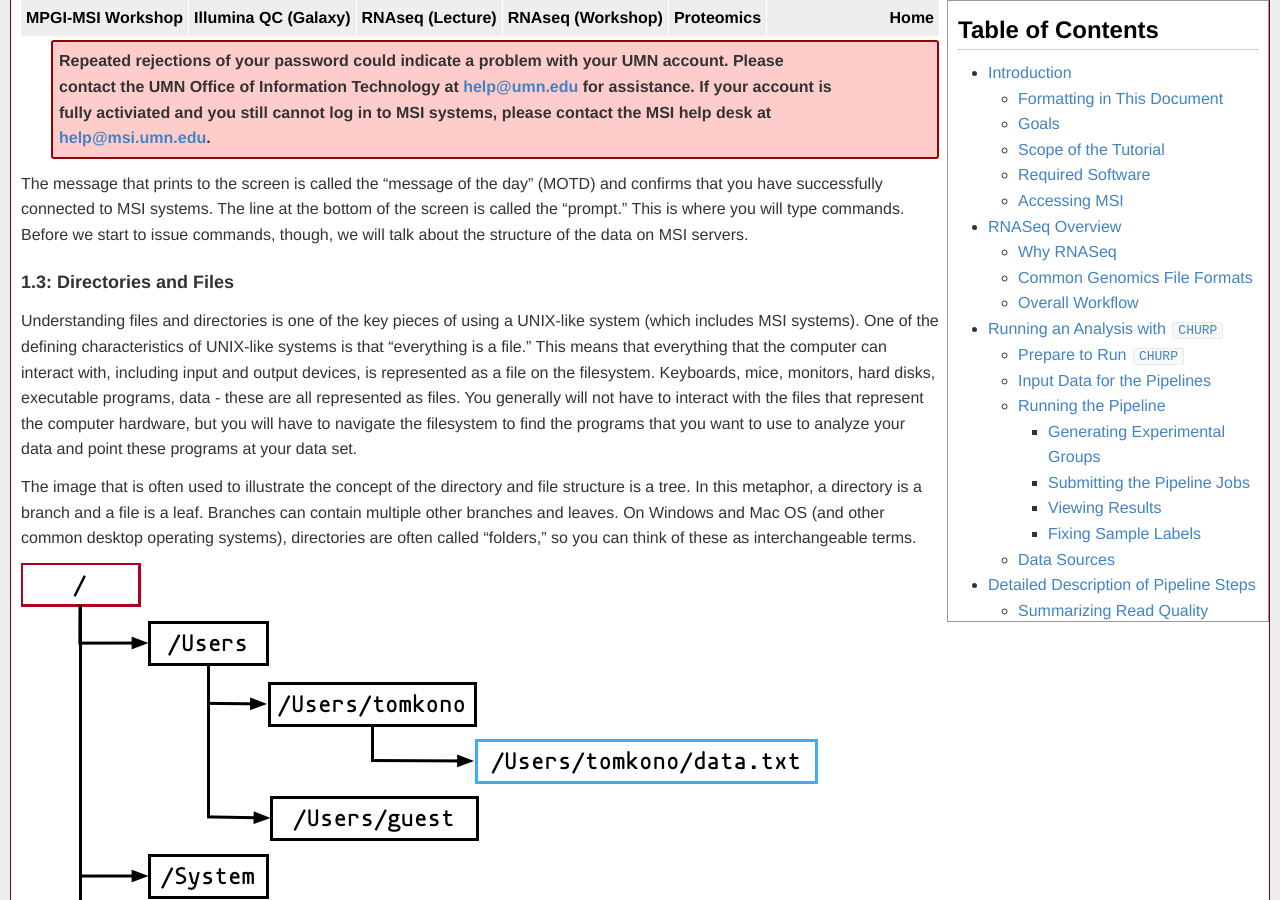
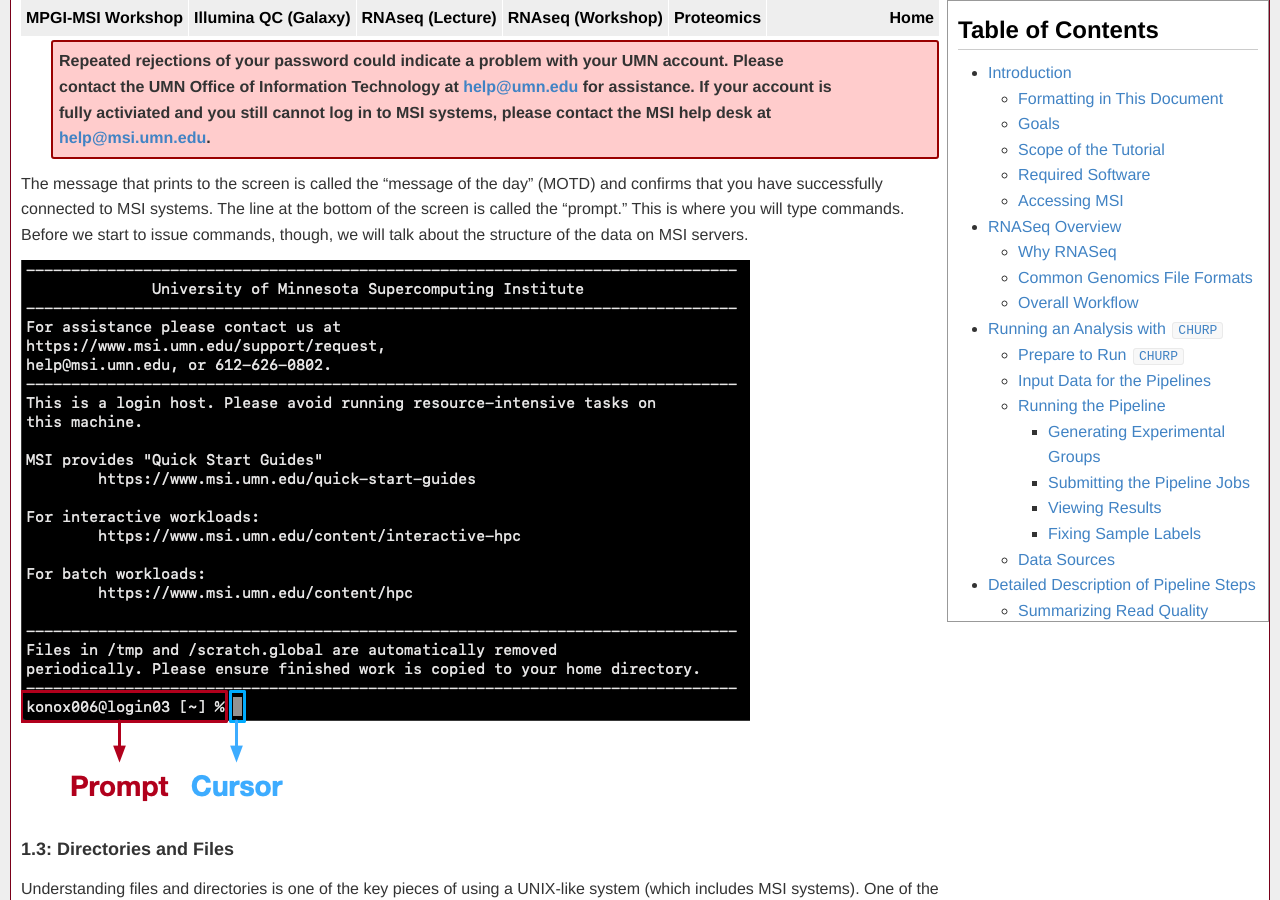
Before and after one commit to msi-ris/Tutorials, a Jekyll site: the page built from rnaseq_cmd_beta.md, in a window 1280 px wide and 900 px high, scrolled down 3580 px. Built offline with Jekyll 4.4.1, drawn with Linux system fonts in a browser that asks for light colours.

Commit message:
Update bulk rnaseq beta

```diff
--- a/rnaseq_cmd_beta.md
+++ b/rnaseq_cmd_beta.md
@@ -216,6 +216,8 @@ the bottom of the screen is called the "prompt." This is where you will type
 commands. Before we start to issue commands, though, we will talk about the
 structure of the data on MSI servers.
 
+![Prompt]({{ "/graphics/rnaseq_cmd/prompt.png" | prepend: site.baseurl }})
+
 ### <a name="1.2"></a> 1.3: Directories and Files
 Understanding files and directories is one of the key pieces of using a
 UNIX-like system (which includes MSI systems). One of the defining
```
Also changed, not shown: graphics/rnaseq_cmd/Prompt.png (added), materials/rnaseq_cmd/Prompt.graffle/image1.png (added), 1 other file.
